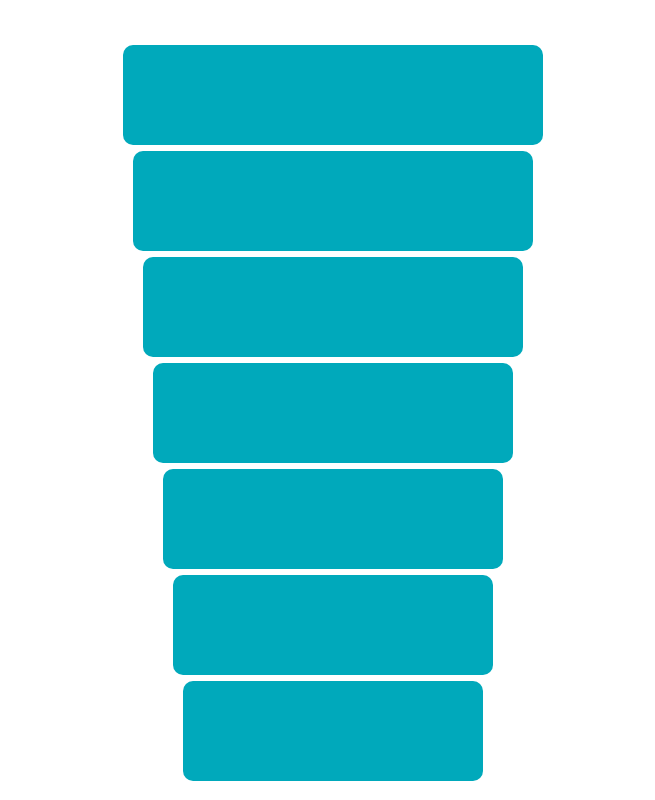
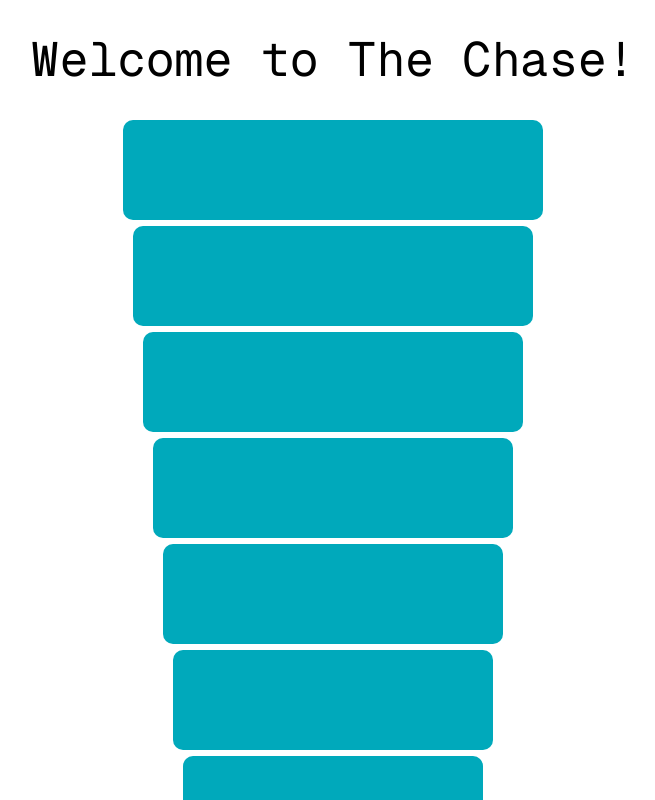
Before and after one commit to mercymorned/the-chase, a Next.js app: page / in a window 1280 px wide. Shown: the top 800 px of the page, without its empty margins (307-962 px from the left). Built offline with nearby package versions, Linux system fonts and the light colour scheme.

Commit message:
feat: add header text

```diff
--- a/src/app/page.js
+++ b/src/app/page.js
@@ -79,6 +79,9 @@
 
   return (
     <div className={styles.page}>
+      <header className={styles.header}>
+      <div>Welcome to The Chase!</div>
+      </header>
       <main className={styles.main}>
         {bars.map((bar, index) => (
           <Bar key={(index)} barID={(bar.id)} isPlayerOccupied={(bar.playerOccupied)} isChaserOccupied={(bar.chaserOccupied)} isInput={(bar.isInput)} startingBid={(bar.startingBid)} />
--- a/src/app/page.module.css
+++ b/src/app/page.module.css
@@ -7,7 +7,7 @@
   --button-secondary-hover: #f2f2f2;
 
   display: grid;
-  grid-template-rows: 25px 1fr 230px;
+  grid-template-rows: 100px 1fr 230px;
   align-items: center;
   justify-items: center;
   min-height: 100svh;
@@ -25,6 +25,20 @@
     --button-primary-hover: #ccc;
     --button-secondary-hover: #1a1a1a;
   }
+}
+
+.header {
+  display: flex;
+  flex-direction: column;
+  gap: 1px;
+  grid-row-start: 1;
+  align-items: center;
+  text-align: center;
+  line-height: 100px;
+  font-family: var(--font-geist-mono);
+  font-size: 48px;
+  text-shadow: 2px 2px black;
+  color: white;
 }
 
 .main {
@@ -127,15 +141,14 @@
   }
 }
 
-@media (prefers-color-scheme: dark) {
-  .logo {
+@media (prefers-color-scheme: light) {
+  .header {
     filter: invert();
   }
 }
 
 .currentQuestion {
   margin-bottom: 5px;
-  width: 300px;
   height: 100px;
   background: #00a9bb;
   border-radius: 10px;
@@ -153,7 +166,6 @@
 
 .wonQuestion {
   margin-bottom: 5px;
-  width: 300px;
   height: 100px;
   background: #00167c;
   border-radius: 10px;
@@ -170,7 +182,6 @@
 
 .chaser {
   margin-bottom: 5px;
-  width: 300px;
   height: 100px;
   background: #b4211a;
   border-radius: 10px;
@@ -187,7 +198,6 @@
 
 .inputBar {
   margin-bottom: 5px;
-  width: 300px;
   height: 100px;
   background: #00a9bb;
   border-radius: 10px;
```
